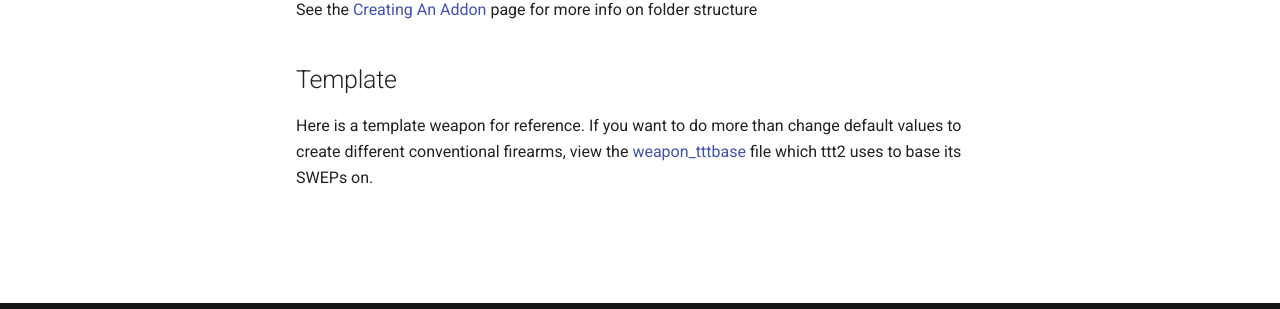
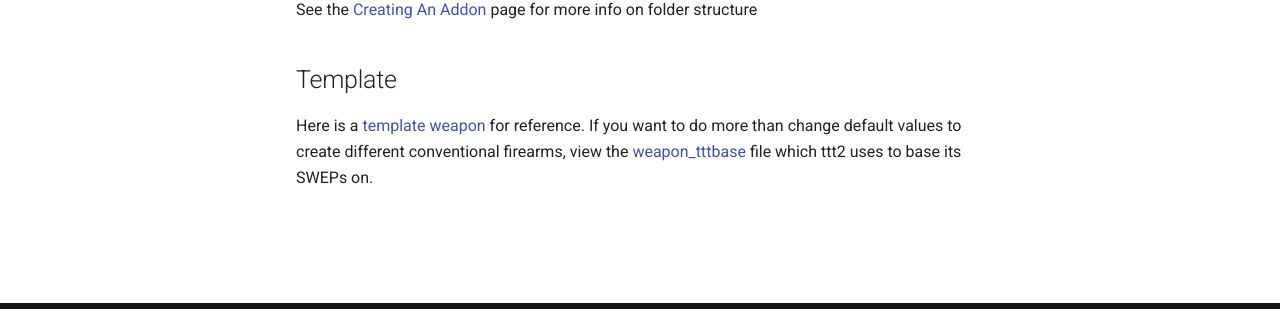
Before and after one commit to TTT-2/docs, an MkDocs documentation site: the page built from docs/developers/content-creation/creating-a-weapon.md, in a window 1280 px wide. Shown: the part 533-842 px from the top of the page. Built offline with MkDocs 1.6.1 and Material for MkDocs 9.7.7, drawn with Linux system fonts in a browser that asks for light colours; comment, search, counter and statistics services are not loaded; part of the change alters nothing that is shown.

```diff
--- a/docs/developers/content-creation/creating-a-weapon.md
+++ b/docs/developers/content-creation/creating-a-weapon.md
@@ -14,5 +14,5 @@ If you want it to be compatible with sandbox, put a copy of your lua file in:
 See the [Creating An Addon](https://docs.ttt2.neoxult.de/developers/basics/creating-an-addon/) page for more info on folder structure
 
 ## Template
-Here is a template weapon for reference.
+Here is a [template weapon](../../assets/luafiles/weapon_ttt_template.lua) for reference.
 If you want to do more than change default values to create different conventional firearms, view the [weapon_tttbase](https://github.com/TTT-2/TTT2/blob/master/gamemodes/terrortown/entities/weapons/weapon_tttbase.lua) file which ttt2 uses to base its SWEPs on.
```
